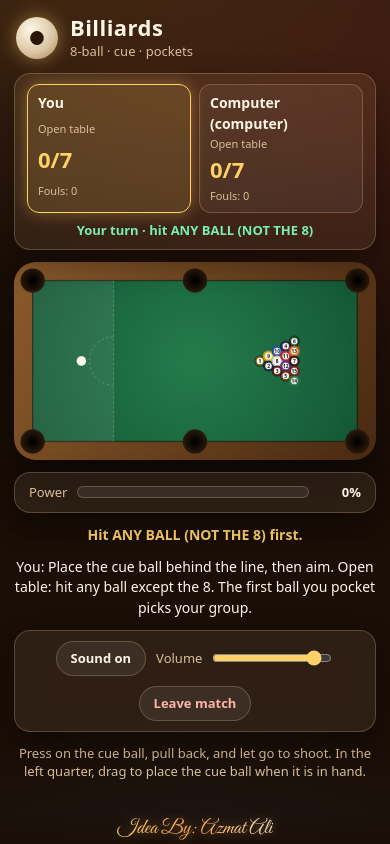
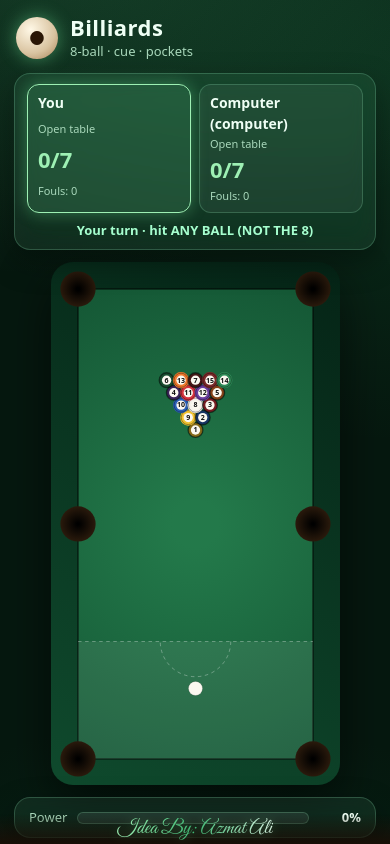
Before and after one commit to azmataliakbar/billiards-game, a plain HTML site: page index.html in a window 390 px wide. Both pictures are taken after a click on the button "Start match". Shown: the top 844 px of the page. Drawn offline with Linux system fonts and the light colour scheme.

Commit message:
Billiards: green theme, and the table stands upright on phones
Page and frame use a green baize palette. On narrow portrait screens the table
turns upright so it fits the phone; touch input and the ball numbers follow
the turn.

Co-Authored-By: Claude Haiku 5.5 <noreply@anthropic.com>

```diff
--- a/css/app.css
+++ b/css/app.css
@@ -1,16 +1,16 @@
-/* Carrom: a wooden table in a warm dark room. The board is drawn on a canvas, so the layout only sizes it.
-   Phones and laptops share one column; the board fills the width up to 560px.
+/* Billiards: a green baize table in a dark green room. The table is drawn on a canvas, so the layout only sizes it.
+   Phones and laptops share one column. On a narrow phone screen the table turns to stand upright, so it fits.
    The signature footer is fixed to the bottom and never wraps. */
 :root {
-  --bg: #1a0e06;
-  --text: #fff6e6;
-  --muted: #d9bf9a;
-  --glass: rgba(255, 240, 215, 0.08);
-  --glass-border: rgba(255, 220, 170, 0.22);
-  --gold: #ffd166;
+  --bg: #06180f;
+  --text: #effff5;
+  --muted: #a9d8bb;
+  --glass: rgba(200, 255, 220, 0.07);
+  --glass-border: rgba(150, 240, 190, 0.22);
+  --gold: #9ef0b4;
   --red: #e0493e;
   --blue: #3c7cc8;
-  --up: #7af0b0;
+  --up: #a6ffcf;
   --radius: 16px;
   --footer-h: 30px;
   color-scheme: dark;
@@ -29,9 +29,9 @@ body {
   color: var(--text);
   background-color: var(--bg);
   background-image:
-    radial-gradient(900px 600px at 10% -10%, rgba(255, 170, 80, 0.18), transparent 60%),
-    radial-gradient(800px 600px at 110% 10%, rgba(224, 73, 62, 0.16), transparent 60%),
-    radial-gradient(700px 500px at 50% 120%, rgba(60, 124, 200, 0.14), transparent 60%);
+    radial-gradient(900px 600px at 10% -10%, rgba(90, 230, 150, 0.18), transparent 60%),
+    radial-gradient(800px 600px at 110% 10%, rgba(40, 170, 100, 0.16), transparent 60%),
+    radial-gradient(700px 500px at 50% 120%, rgba(20, 120, 80, 0.16), transparent 60%);
   background-attachment: fixed;
   font: 15px/1.45 system-ui, -apple-system, "Segoe UI", Roboto, sans-serif;
   padding-bottom: calc(var(--footer-h) + 24px);
@@ -59,10 +59,10 @@ h1, h2, h3 { margin: 0; line-height: 1.2; }
   font: inherit;
   font-weight: 800;
   color: #2a1606;
-  background: linear-gradient(120deg, var(--gold), #ff9e4a);
+  background: linear-gradient(120deg, var(--gold), #2fbf71);
   cursor: pointer;
   white-space: nowrap;
-  box-shadow: 0 6px 18px rgba(255, 170, 80, 0.35);
+  box-shadow: 0 6px 18px rgba(90, 230, 150, 0.35);
 }
 .btn.big { width: 100%; padding: 14px 20px; font-size: 17px; letter-spacing: 0.04em; }
 .btn.small { padding: 7px 14px; font-size: 13px; }
@@ -82,7 +82,7 @@ h1, h2, h3 { margin: 0; line-height: 1.2; }
   font-size: 18px;
   color: #2a1606;
   background: radial-gradient(circle at 35% 30%, #fff8e6, #d9c3a0 60%, #a98358);
-  box-shadow: 0 0 18px rgba(255, 209, 102, 0.45);
+  box-shadow: 0 0 18px rgba(120, 240, 160, 0.45);
   flex: 0 0 auto;
 }
 .brand h1 { font-size: 22px; letter-spacing: 0.02em; }
@@ -117,8 +117,8 @@ h1, h2, h3 { margin: 0; line-height: 1.2; }
 .mode span { font-size: 12px; color: var(--muted); }
 .mode[aria-pressed="true"] {
   border-color: var(--gold);
-  background: linear-gradient(160deg, rgba(255, 209, 102, 0.22), rgba(224, 73, 62, 0.14));
-  box-shadow: 0 0 18px rgba(255, 209, 102, 0.35);
+  background: linear-gradient(160deg, rgba(120, 240, 160, 0.24), rgba(40, 170, 100, 0.16));
+  box-shadow: 0 0 18px rgba(120, 240, 160, 0.35);
 }
 .options { display: grid; gap: 10px; }
 .options select, .options input {
@@ -130,7 +130,7 @@ h1, h2, h3 { margin: 0; line-height: 1.2; }
   color: var(--text);
   font: inherit;
 }
-.options option { background: #2b1a0c; color: var(--text); }
+.options option { background: #0c2a1a; color: var(--text); }
 .names { display: grid; grid-template-columns: repeat(auto-fit, minmax(180px, 1fr)); gap: 10px; }
 
 @media (max-width: 480px) {
@@ -155,8 +155,8 @@ h1, h2, h3 { margin: 0; line-height: 1.2; }
 .pl .score { font-size: 22px; font-weight: 900; font-variant-numeric: tabular-nums; color: var(--gold); }
 .pl.is-turn {
   border-color: var(--gold);
-  background: rgba(255, 209, 102, 0.14);
-  box-shadow: 0 0 16px rgba(255, 209, 102, 0.35);
+  background: rgba(120, 240, 160, 0.14);
+  box-shadow: 0 0 16px rgba(120, 240, 160, 0.35);
 }
 .turn { font-size: 13px; color: var(--up); text-align: center; font-weight: 700; }
 
@@ -192,7 +192,7 @@ h1, h2, h3 { margin: 0; line-height: 1.2; }
   width: 0%;
   border-radius: 999px;
   background: linear-gradient(90deg, #7af0b0, var(--gold), var(--red));
-  box-shadow: 0 0 10px rgba(255, 209, 102, 0.6);
+  box-shadow: 0 0 10px rgba(120, 240, 160, 0.6);
   transition: width 0.06s linear;
 }
 #power-text { font-weight: 800; color: var(--text); min-width: 3.2em; text-align: right; font-variant-numeric: tabular-nums; }
@@ -229,7 +229,7 @@ h1, h2, h3 { margin: 0; line-height: 1.2; }
   backdrop-filter: blur(4px);
 }
 .win { width: min(92vw, 380px); padding: 22px; display: grid; gap: 14px; text-align: center; }
-.win h2 { font-size: 28px; color: var(--gold); text-shadow: 0 0 18px rgba(255, 209, 102, 0.6); }
+.win h2 { font-size: 28px; color: var(--gold); text-shadow: 0 0 18px rgba(120, 240, 160, 0.6); }
 .results { list-style: none; margin: 0; padding: 0; display: grid; gap: 6px; }
 .results li {
   padding: 9px 12px;
@@ -260,11 +260,11 @@ h1, h2, h3 { margin: 0; line-height: 1.2; }
   font-size: clamp(18px, 5.4vw, 22px);
   line-height: 1;
   white-space: nowrap;
-  background: linear-gradient(90deg, var(--gold), #ff9e4a, #f4e3c0);
+  background: linear-gradient(90deg, var(--gold), #3fb873, #d8f5e2);
   -webkit-background-clip: text;
   background-clip: text;
   color: transparent;
-  filter: drop-shadow(0 0 6px rgba(255, 209, 102, 0.4));
+  filter: drop-shadow(0 0 6px rgba(120, 240, 160, 0.4));
   user-select: none;
 }
 
--- a/js/app.js
+++ b/js/app.js
@@ -111,10 +111,11 @@
   // ---------- Input ----------
   function toBoard(e) {
     var r = canvas.getBoundingClientRect();
-    return {
-      x: (e.clientX - r.left) / r.width * TW - M,
-      y: (e.clientY - r.top) / r.height * TH - M
-    };
+    var fx = (e.clientX - r.left) / r.width;
+    var fy = (e.clientY - r.top) / r.height;
+    // Inverse of the canvas transform in sizeCanvas.
+    if (portrait) return { x: W + M - fy * TW, y: fx * TH - M };
+    return { x: fx * TW - M, y: fy * TH - M };
   }
 
   // The first object ball the cue ball hits along the ray. Returns { hitX, hitY, x, y, group, ok } or null.
@@ -388,18 +389,42 @@
       aim: aim.show ? aim : null,
       pulling: aim.pulling,
       guide: guide,
-      zone: placing
+      zone: placing,
+      upright: portrait
     });
   }
 
+  // Phone held upright: the table stands up (its long side runs down the screen), so it fills the screen.
+  var portrait = false;
+  function isPortrait() {
+    return window.innerWidth < 700 && window.innerHeight > window.innerWidth;
+  }
+
   function sizeCanvas() {
+    portrait = isPortrait();
     var parent = canvas.parentElement;
-    var w = Math.max(240, Math.min(720, parent.clientWidth || 720));
-    var h = Math.round(w * TH / TW);
     var dpr = Math.min(2, window.devicePixelRatio || 1);
-    canvas.width = Math.round(w * dpr);
-    canvas.height = Math.round(h * dpr);
-    ctx.setTransform(canvas.width / TW, 0, 0, canvas.height / TH, M * canvas.width / TW, M * canvas.height / TH);
+    if (portrait) {
+      // As wide as the screen allows, and no taller than about 62% of the screen height.
+      var maxH = window.innerHeight * 0.62;
+      var pw = Math.max(200, Math.min(parent.clientWidth || 360, maxH * TH / TW));
+      var ph = Math.round(pw * TW / TH);
+      canvas.style.width = Math.round(pw) + "px";
+      canvas.style.height = ph + "px";
+      canvas.width = Math.round(pw * dpr);
+      canvas.height = Math.round(ph * dpr);
+      // Table x runs down the screen (the cue end is at the bottom); table y runs left to right.
+      var sp = canvas.width / TH;
+      ctx.setTransform(0, -sp, sp, 0, sp * M, sp * (W + M));
+    } else {
+      canvas.style.width = "";
+      canvas.style.height = "";
+      var w = Math.max(240, Math.min(720, parent.clientWidth || 720));
+      var h = Math.round(w * TH / TW);
+      canvas.width = Math.round(w * dpr);
+      canvas.height = Math.round(h * dpr);
+      ctx.setTransform(canvas.width / TW, 0, 0, canvas.height / TH, M * canvas.width / TW, M * canvas.height / TH);
+    }
   }
 
   // ---------- Menu and buttons ----------
--- a/js/render.js
+++ b/js/render.js
@@ -32,7 +32,7 @@
     return isFinite(t) ? Math.max(0, t) : 0;
   }
 
-  function drawBall(ctx, b) {
+  function drawBall(ctx, b, upright) {
     var r = b.r;
     ctx.save();
     if (b.kind === "cue") {
@@ -70,7 +70,14 @@
       ctx.font = "900 " + Math.round(r * 1.0) + "px system-ui, sans-serif";
       ctx.textAlign = "center";
       ctx.textBaseline = "middle";
-      ctx.fillText(String(b.n), b.x, b.y + 0.5);
+      if (upright) {
+        // The table stands upright on a phone: turn the number so it reads left to right.
+        ctx.translate(b.x, b.y);
+        ctx.rotate(Math.PI / 2);
+        ctx.fillText(String(b.n), 0, 0.5);
+      } else {
+        ctx.fillText(String(b.n), b.x, b.y + 0.5);
+      }
     }
     ctx.restore();
   }
@@ -82,10 +89,10 @@
     ctx.save();
     ctx.clearRect(-M, -M, W + 2 * M, H + 2 * M);
 
-    // Wooden frame.
+    // Green-dyed rail frame.
     var wood = ctx.createLinearGradient(-M, -M, W + M, H + M);
-    wood.addColorStop(0, "#8a5a2b");
-    wood.addColorStop(1, "#4a2a12");
+    wood.addColorStop(0, "#0f4a2d");
+    wood.addColorStop(1, "#052416");
     ctx.fillStyle = wood;
     ctx.fillRect(-M, -M, W + 2 * M, H + 2 * M);
 
@@ -122,7 +129,7 @@
     });
 
     // Balls.
-    view.balls.forEach(function (b) { drawBall(ctx, b); });
+    view.balls.forEach(function (b) { drawBall(ctx, b, view.upright); });
 
     // Cue stick, pulled back from the cue ball while aiming.
     var cue = view.cueBall;
```
